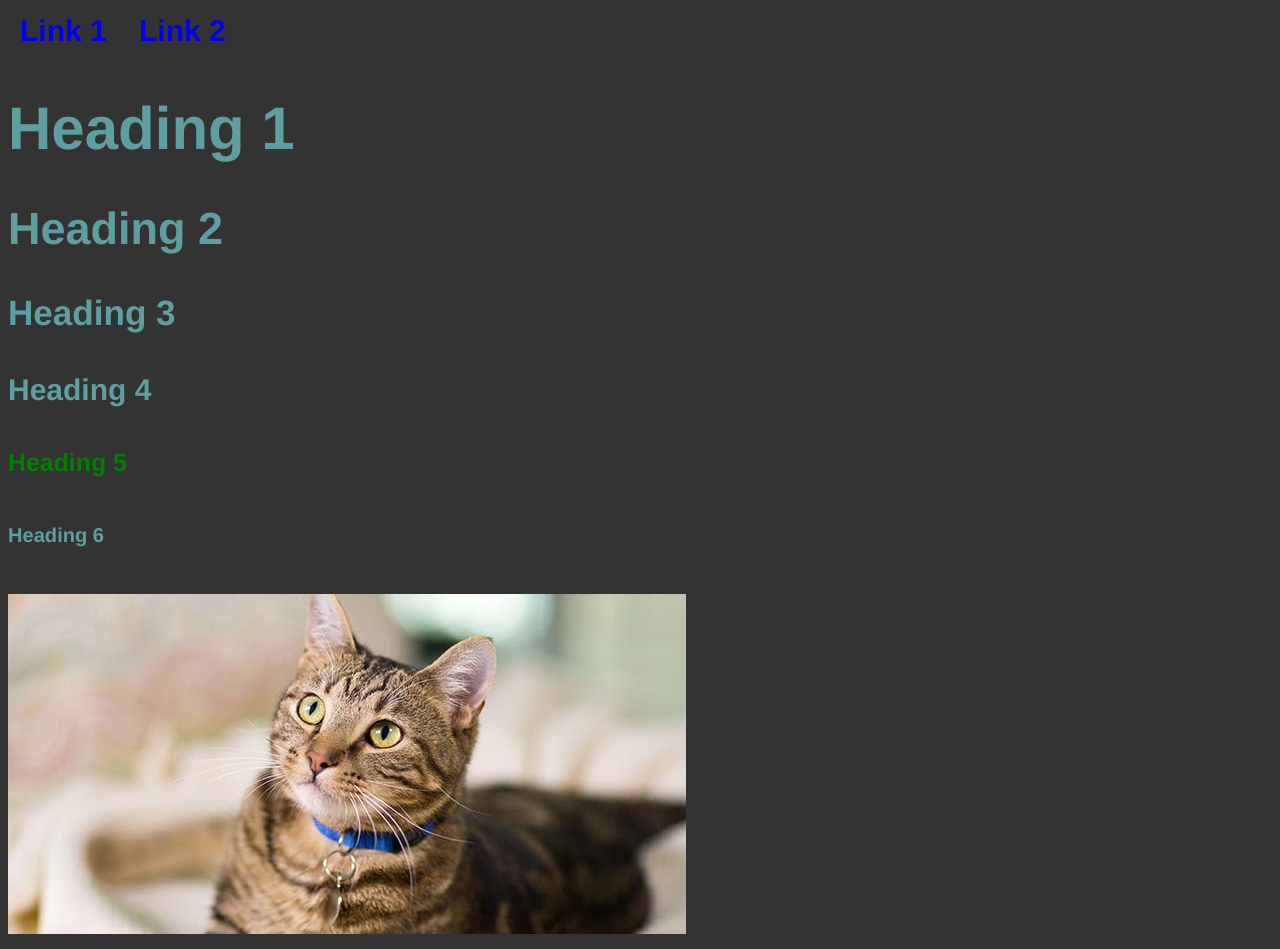
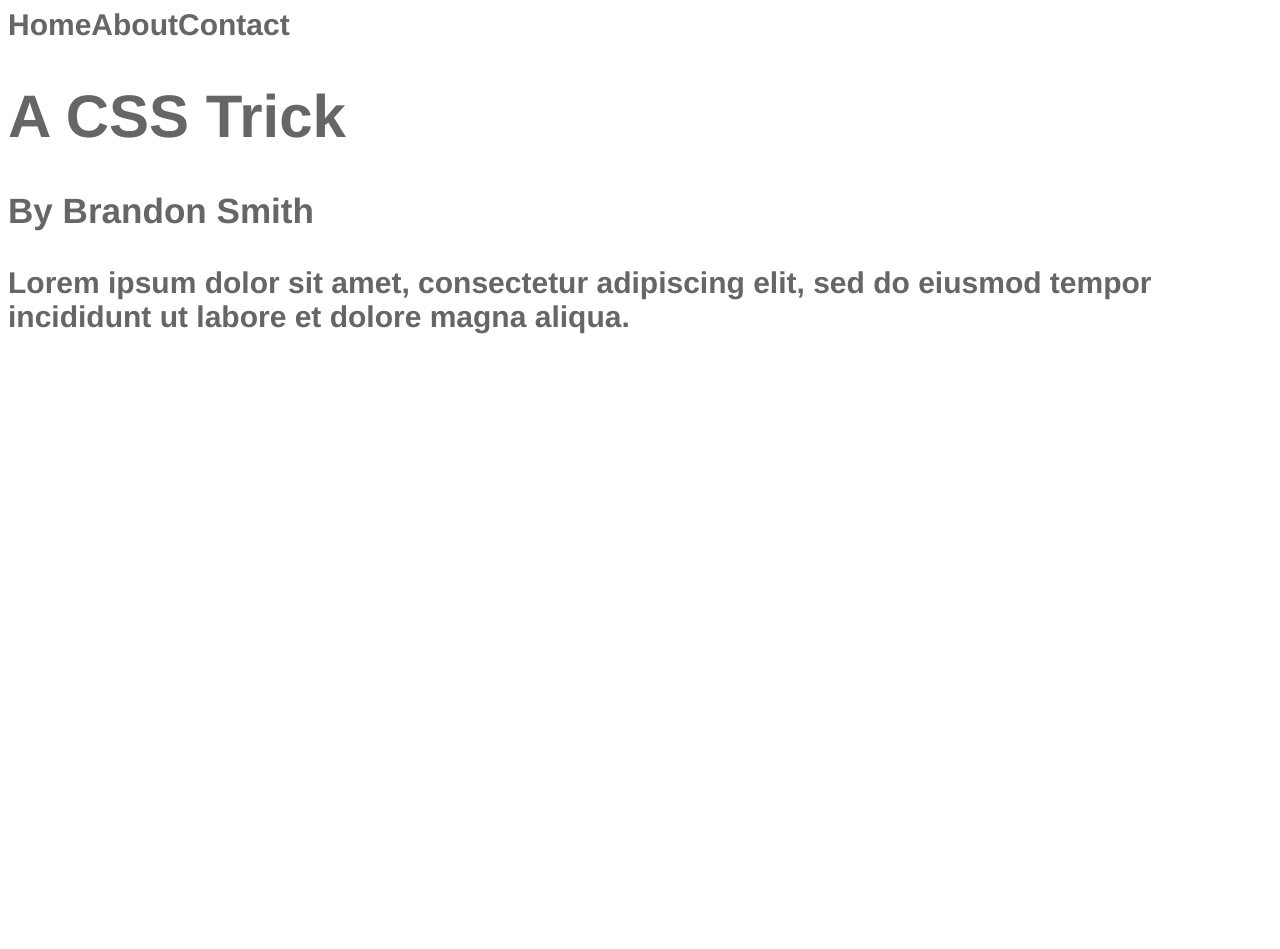
Before and after one commit to nuno-rodrigues/pratice-sass, a website: page app/index.html in a window 1280 px wide. After the commit the page ends 800 px from the top, so only its background shows below. Drawn offline with Linux system fonts and the light colour scheme.

```diff
--- a/app/index.html
+++ b/app/index.html
@@ -8,7 +8,7 @@
     <script src="js/lib/a-library.js"></script>
     <script src="js/lib/another-library.js"></script>
     <script src="js/lib/second-library.js"></script>
-    <script src="js/main.js"></script>
+
     <!-- endbuild -->
     <!--build:css css/styles.min.css-->
     <link rel="stylesheet" href="css/styles.css">
@@ -17,21 +17,7 @@
 </head>
 
 <body>
-    <header>
-        <nav>
-            <ul>
-                <li><a href="#">Link 1</a></li>
-                <li><a href="#">Link 2</a></li>
-            </ul>
-        </nav>
-        <h1>Heading 1</h1>
-        <h2>Heading 2</h2>
-        <h3>Heading 3</h3>
-        <h4>Heading 4</h4>
-        <h5>Heading 5</h5>
-        <h6>Heading 6</h6>
-    </header>
-    <img src="img/cat.jpg">
+    <script src="js/main.js"></script>
 </body>
 
 </html>
--- a/app/js/main.js
+++ b/app/js/main.js
@@ -1 +1,24 @@
-console.log("main.js")
+//console.log("main.js")
+
+var blogPost = {
+    author: 'Brandon Smith',
+    title: 'A CSS Trick',
+    body: 'Lorem ipsum dolor sit amet, consectetur adipiscing elit, sed do eiusmod tempor incididunt ut labore et dolore magna aliqua.'
+};
+
+function PostPage(postData) {
+    return '<div class="page">' +
+        '<div class="header">' +
+        'Home' +
+        'About' +
+        'Contact' +
+        '</div>' +
+        '<div class="post">' +
+        '<h1>' + postData.title + '</h1>' +
+        '<h3>By ' + postData.author + '</h3>' +
+        '<p>' + postData.body + '</p>' +
+        '</div>' +
+        '</div>';
+}
+
+document.querySelector('body').innerHTML = PostPage(blogPost);
--- a/app/sass/_variables.scss
+++ b/app/sass/_variables.scss
@@ -1,4 +1,4 @@
 $font-stack: Helvetica,
 sans-serif;
-$primary-color: #333;
+$primary-color: #FFF;
 $secondary-color: #666;
--- a/app/sass/styles.scss
+++ b/app/sass/styles.scss
@@ -1,7 +1,7 @@
 @import '_variables.scss';
 body {
     background-color: $primary-color;
-    color: $primary-color;
+    color: $secondary-color;
     font: 100% $font-stack;
     font-size: 30px;
     font-weight: bold;
```
Also changed, not shown: README.md, app/css/styles.css.
